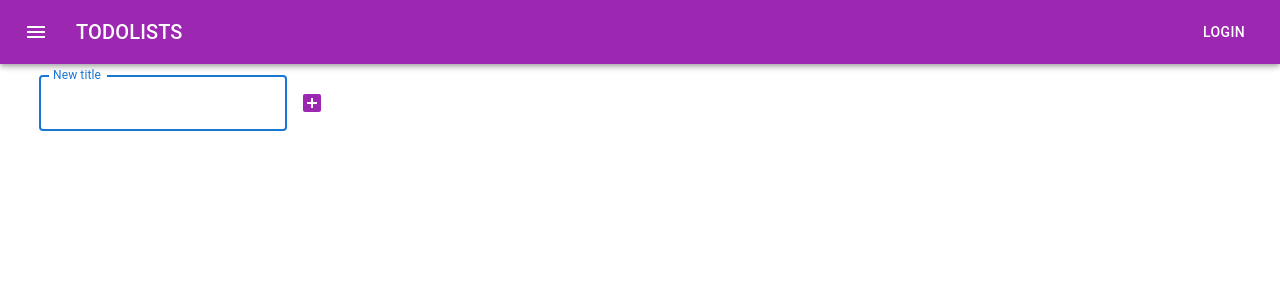
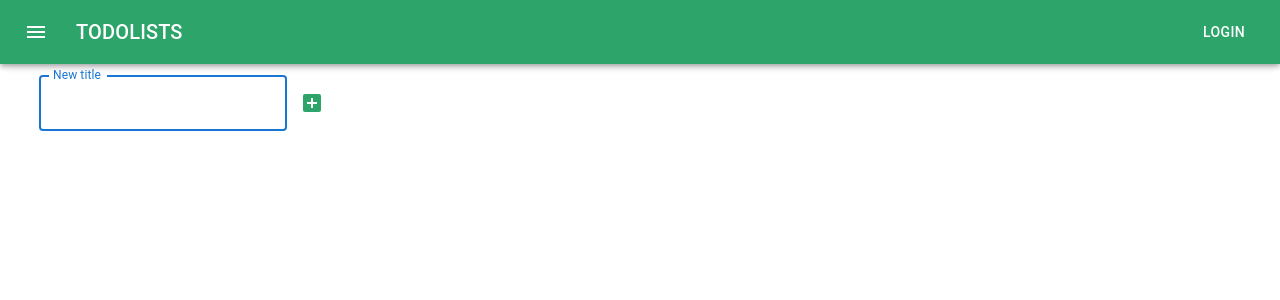
Before and after one commit to Shaa-Gizer/my-todolist, a React (Create React App) app: page / in a window 1280 px wide. Shown: the top 300 px of the page. Built offline with nearby package versions, Linux system fonts and the light colour scheme.

Commit message:
changed main color

```diff
--- a/package.json
+++ b/package.json
@@ -18,6 +18,7 @@
     "@types/react-dom": "^18.0.10",
     "@types/react-redux": "^7.1.25",
     "@types/uuid": "^9.0.0",
+    "axios": "^1.4.0",
     "gh-pages": "^5.0.0",
     "jest-image-snapshot": "^6.1.0",
     "jest-puppeteer": "^9.0.0",
--- a/src/App.css
+++ b/src/App.css
@@ -6,6 +6,8 @@
   justify-content: flex-start;
   flex-flow: row wrap;
   font-family: Roboto, sans-serif;
+  min-height: 100vh;
+  /*background: #1F1F1F;*/
 }
 
 .App > div {
--- a/src/components/Header/Header.tsx
+++ b/src/components/Header/Header.tsx
@@ -3,8 +3,13 @@ import {AppBar, Button, IconButton, Toolbar, Typography} from "@mui/material";
 import {Menu} from "@mui/icons-material";
 
 const Header = () => {
+
+    const style = {
+        background: '#2ca46a'
+    }
+
     return (
-        <AppBar position="fixed" color="secondary">
+        <AppBar position="fixed" style={style} color="secondary">
             <Toolbar>
                 <IconButton
                     size="large"
--- a/src/components/TodoList/AddItemForm/AddItemForm.tsx
+++ b/src/components/TodoList/AddItemForm/AddItemForm.tsx
@@ -27,11 +27,14 @@ export const AddItemForm: React.FC<AddItemFormPropsType> = React.memo((props) =>
     }
     const onBlurSetErrorFalse = () => setError(false);
 
-    const inputErrorClass = error ? `${aifStyle.error} ${aifStyle.inputTodoDefault}` : aifStyle.inputTodoDefault;
-
     const addBtnStyle = {
         marginLeft: 10 + 'px',
         alignSelf: 'center'
+    }
+
+    const textFieldStyle = {
+        background: '#ffffff',
+        borderRadius: 5 + 'px'
     }
 
     return (
@@ -43,7 +46,7 @@ export const AddItemForm: React.FC<AddItemFormPropsType> = React.memo((props) =>
                 error={error}
                 helperText={error ? 'Title is required' : ''}
                 value={title}
-                className={inputErrorClass}
+                style={textFieldStyle}
                 onChange={onChangeSetNewTaskTitle}
                 onBlur={onBlurSetErrorFalse}
                 onKeyDown={onKeyDownAddNewTask}
@@ -53,7 +56,7 @@ export const AddItemForm: React.FC<AddItemFormPropsType> = React.memo((props) =>
                         className={aifStyle.addTaskBtn}
                         style={addBtnStyle}
             >
-                <AddBox color={'secondary'}
+                <AddBox style={{color: '#2ca46a'}}
                         fontSize={'medium'}
                 />
             </IconButton>
--- a/src/styles/TodoList.module.css
+++ b/src/styles/TodoList.module.css
@@ -17,7 +17,7 @@
 }
 
 .todoTitle {
-    text-decoration: underline;
+    /*text-decoration: underline;*/
 }
 
 .deleteTodoBtn {
```
Also changed, not shown: 2 other files (tests, documents, lock files or other folders).
